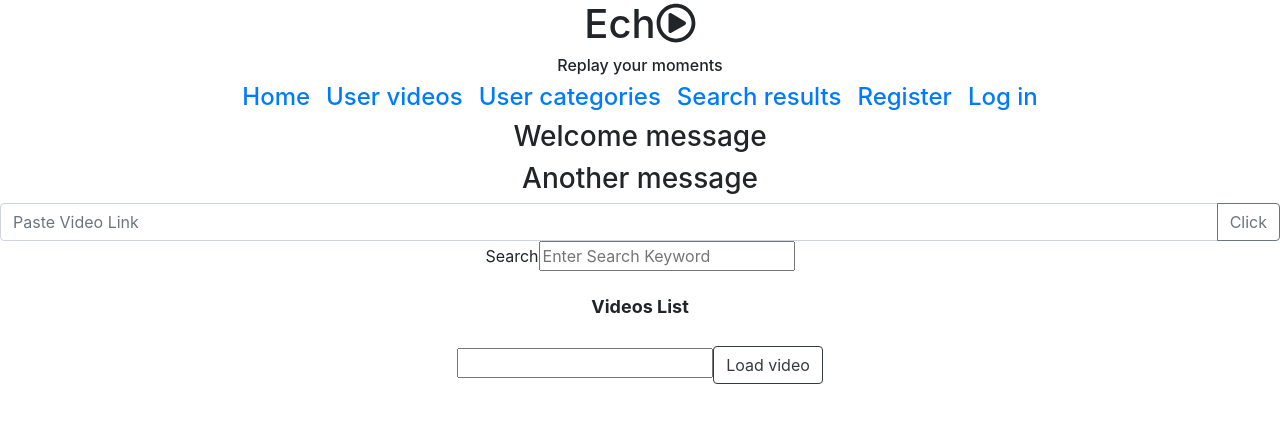
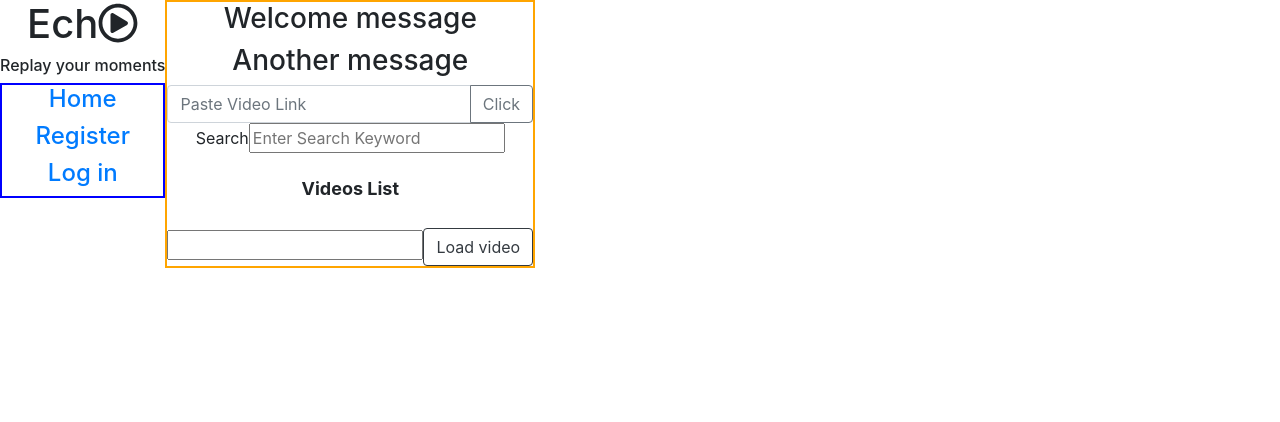
Before and after one commit to nataliaCodes/echo-replay-your-moments, a React (Create React App) app in the folder front-end/: page / in a window 1280 px wide. Shown: the top 422 px of the page. Built offline with nearby package versions, Linux system fonts and the light colour scheme.

Commit message:
Set up desktop layout

```diff
--- a/front-end/src/App.jsx
+++ b/front-end/src/App.jsx
@@ -6,7 +6,8 @@ import {
 } from "react-router-dom";
 
 import 'bootstrap/dist/css/bootstrap.min.css';
-import './App.css';
+import './App.scss';
+import './stylesheets/Layout.scss';
 
 //hooks
 import useApplicationData from './hooks/useApplicationData';
@@ -35,12 +36,13 @@ function App() {
       <React.StrictMode>
       <Router>
         <div className="App">
-          <Header cookies={cookies} />
-          <Navbar />
-          {state.userId && <div>user: {state.userId}</div>}
+          <div classname="Sidebar">
+            <Header cookies={cookies} />
+            <Navbar />
+          </div>
           <Switch>
             <Route exact path="/">
-                <Home onSearch={onSearch} onVideoSelected={onVideoSelected} data={state.videoMetaInfo} setSelectedVideoID={setSelectedVideoID} />
+              <Home onSearch={onSearch} onVideoSelected={onVideoSelected} data={state.videoMetaInfo} setSelectedVideoID={setSelectedVideoID} />
             </Route>
             <Route exact path="/videos">
               <UserVideos state={state} setState={setState} onVideoSelected={onVideoSelected} selectedVideoID = {state.selectedVideoID}/>
--- a/front-end/src/components/MomentsPage/ShowMoments.jsx
+++ b/front-end/src/components/MomentsPage/ShowMoments.jsx
@@ -83,7 +83,7 @@ export default function Moment(props) {
     // console.log("videoInfo after axios", videoInfo)
 
   return (
-    <div className="Moment">
+    <div className="Moments">
       {/* <SearchBar /> */}
       <VideoPlayer videoInfo = {videoInfo} setVideoInfo={setVideoInfo} state={state} setState={setState} />
       <MomentBar videoInfo = {videoInfo} setVideoInfo={setVideoInfo}/>
--- a/front-end/src/components/Navbar.jsx
+++ b/front-end/src/components/Navbar.jsx
@@ -10,7 +10,7 @@ import '../stylesheets/Navbar.scss';
 
 export default function Navbar(props) {
 
-  const [cookies, setCookie] = useCookies(["user"]);
+  const [cookies, setCookies] = useCookies(["user"]);
 
   const { handleLogout } = useApplicationData();
 
@@ -20,22 +20,19 @@ export default function Navbar(props) {
       <Link to="/">
         <NavbarItem>Home</NavbarItem>
       </Link>
-      <Link to="/videos">
-        <NavbarItem>User videos</NavbarItem>
-      </Link>
-      <Link to="/categories">
-        <NavbarItem>User categories</NavbarItem>
-      </Link>
-      <Link to="/search">
-        <NavbarItem>Search results</NavbarItem>
-      </Link>
-      {/* <Link to="/videos/id">
-        <NavbarItem>Show moments</NavbarItem>
-      </Link> */}
       { cookies.user ?
-        <Link to="/">
-          <Logout onClick={handleLogout}>Log out user {cookies.user}</Logout>
-        </Link> :
+        <>
+          <Link to="/videos">
+            <NavbarItem>My videos</NavbarItem>
+          </Link>
+          <Link to="/categories">
+            <NavbarItem>My categories</NavbarItem>
+          </Link>
+          <Link to="/">
+            <Logout onClick={handleLogout}>Log out {cookies.user}</Logout>
+          </Link>
+        </>
+        :
         <>
           <Link to="/register">
             <NavbarItem>Register</NavbarItem>
--- a/front-end/src/components/UserVideosPage/UserVideos.jsx
+++ b/front-end/src/components/UserVideosPage/UserVideos.jsx
@@ -64,7 +64,7 @@ export default function UserVideos(props) {
 
   return (
     <>
-      <div className="user-videos">
+      <div className="Uservideos">
         <h4>All User Videos</h4>
         {/* <SearchBar /> */}
         <Alert show={showAlert} variant="danger" style={{width: "20em"}}>
--- a/front-end/src/stylesheets/Layout.scss
+++ b/front-end/src/stylesheets/Layout.scss
@@ -10,4 +10,30 @@
   /* Desktop view */
   @media only screen and (min-width: 1024px) {
 
+    .App {
+      display: flex;
+    }
+
+    .Navbar {
+      display: flex;
+      flex-direction: column;
+      border: 2px solid blue;
+    }
+
+    .Home {
+      border: 2px solid orange;
+    }
+
+    .Uservideos {
+      border: 2px solid purple;
+    }
+
+    .Categories {
+      border: 2px solid pink;
+    }
+
+    .Moments {
+      border: 2px solid green;
+    }
+
   };
```
Also changed, not shown: front-end/src/App.scss (renamed from front-end/src/App.css).
